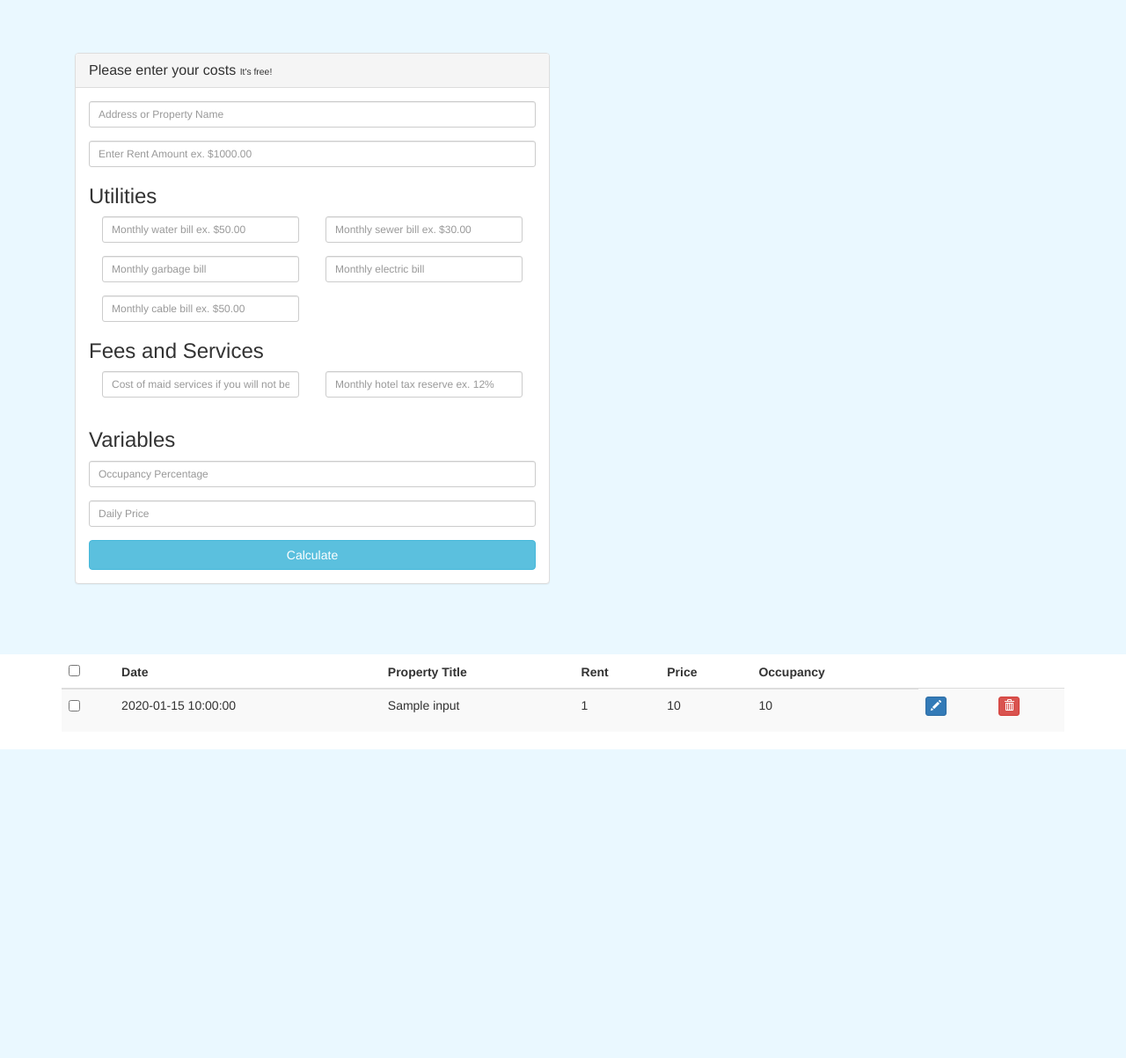
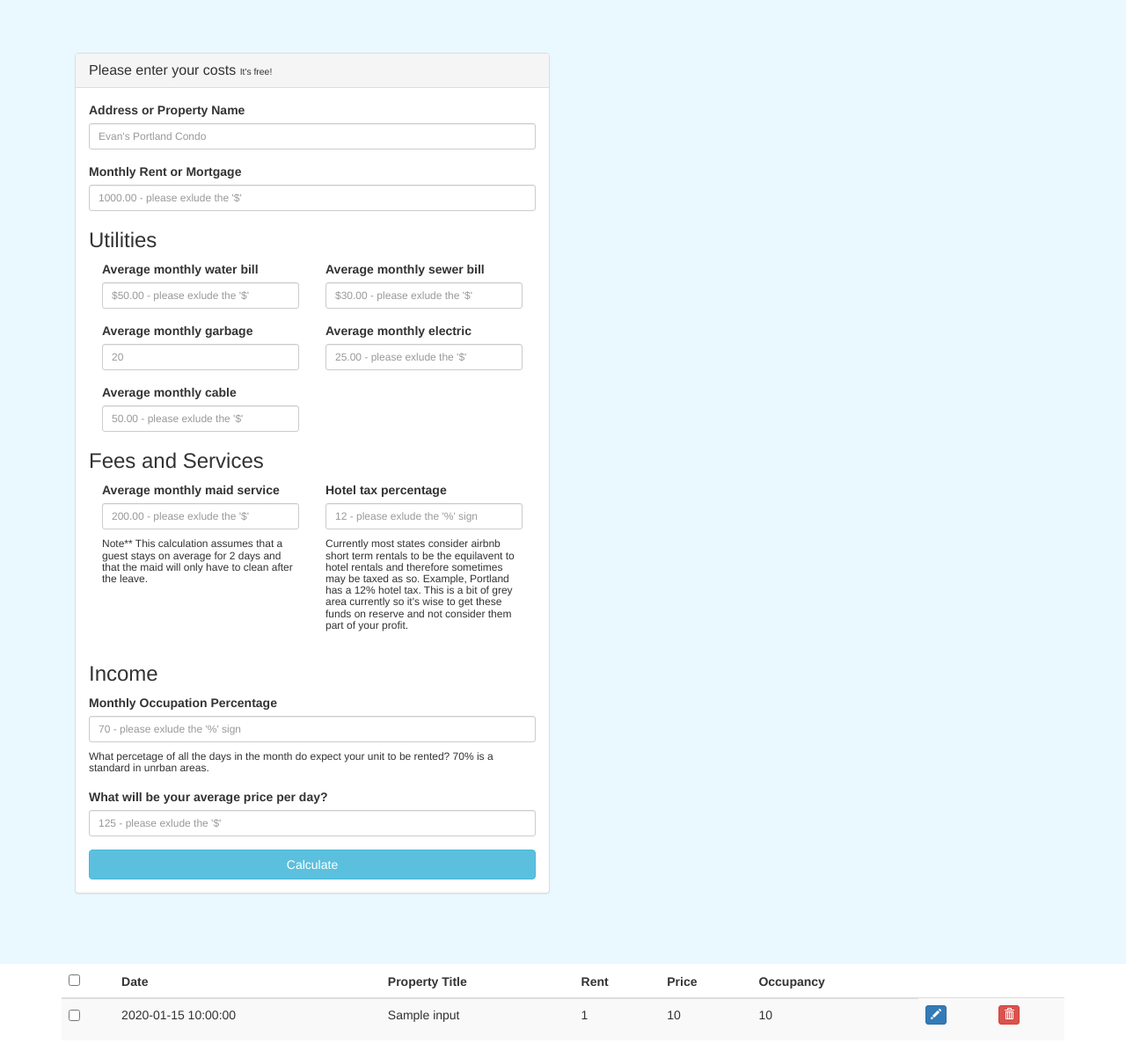
Before and after one commit to puma10/airbnb_calc, a Flask app: page /calc in a window 1280 px wide. Shown: the part 51-1254 px from the top of the page at 88% size. Before the commit the page ends 903 px from the top, so only its background shows below. Run offline with Flask 2, Linux system fonts and the light colour scheme; a user stored in the database is signed in; tables that the repository leaves empty hold one stand-in row (values such as "Sample post"); parts of the project's set-up code (start-up, migrations or seed data) failed here and were passed over; some libraries are stand-ins or nearby versions.

Commit message:
added calculator form clarification

```diff
--- a/my_app/calculate.py
+++ b/my_app/calculate.py
@@ -41,7 +41,7 @@ def calculate_values(data=None):
     airbnb_service_charge = .03
     airbnb_service_charge_monthly = float(
         days_occupied) * float(daily_rate) * airbnb_service_charge
-    # This assumes on average a person stays for 2 days.  Find a better way t0
+    # This assumes on average a person stays for 2 days.  Find a better way to
     # establish this later.
     maid_costs_monthly = float(maid) * float(days_occupied) / 2
     hotel_tax_reserve_monthly = (
--- a/my_app/static/js/main.js
+++ b/my_app/static/js/main.js
@@ -78,7 +78,8 @@ $(document).ready(function() {
       // if the ajax connection was succesful we pass the data back in a json object named results
       		success: function(results) {
 	        	console.log(results);
-
+                // scroll to the top of the window after form submission
+                window.scrollTo(0, 0);
 		        // finds the dom item with an id="results" - results (the variable) holds our data from the home funciton in view. We can access jsonify data with results.total
 		        $('.results').show();
 		        $('#breakeven').show();
--- a/my_app/templates/calculator.html
+++ b/my_app/templates/calculator.html
@@ -17,13 +17,15 @@
 
                         {# title of property #}
                         <div class="form-group">
-                            <input type="text" name="title" id="title" class="form-control input-sm" placeholder="Address or Property Name">
+                            <label for="title">Address or Property Name</label>
+                            <input type="text" name="title" id="title" class="form-control input-sm" placeholder="Evan's Portland Condo">
                         </div>
 
 
                         {# rent amount field #}
                         <div class="form-group">
-                            <input type="text" name="rent" id="rent" class="form-control input-sm" placeholder="Enter Rent Amount ex. $1000.00">
+                            <label for="rent">Monthly Rent or Mortgage</label>
+                            <input type="text" name="rent" id="rent" class="form-control input-sm" placeholder="1000.00 - please exlude the '$'">
                         </div>
 
 
@@ -34,14 +36,16 @@
 
                             {# water #}
                             <div class="col-xs-6 col-sm-6 col-md-6">
-                                <input type="text" name="water" id="water" class="form-control input-sm" placeholder="Monthly water bill ex. $50.00">
+                                <label for="water">Average monthly water bill</label>
+                                <input type="text" name="water" id="water" class="form-control input-sm" placeholder="$50.00 - please exlude the '$' ">
                             </div>
 
 
                             {# sewer #}
                             <div class="col-xs-6 col-sm-6 col-md-6">
+                                <label for="sewer">Average monthly sewer bill</label>
                                 <div class="form-group">
-                                    <input type="text" name="sewer" id="sewer" class="form-control input-sm" placeholder="Monthly sewer bill ex. $30.00">
+                                    <input type="text" name="sewer" id="sewer" class="form-control input-sm" placeholder="$30.00 - please exlude the '$'">
                                 </div>
                             </div>
                         </div>
@@ -51,20 +55,23 @@
 
                             {# garbage #}
                             <div class="col-xs-6 col-sm-6 col-md-6">
-                                <input type="text" name="garbage" id="garbage" class="form-control input-sm" placeholder="Monthly garbage bill">
+                                <label for="garbage">Average monthly garbage</label>
+                                <input type="text" name="garbage" id="garbage" class="form-control input-sm" placeholder="20">
                             </div>
 
 
                             {# electric #}
                             <div class="col-xs-6 col-sm-6 col-md-6">
                                 <div class="form-group">
-                                    <input type="text" name="electric" id="electric" class="form-control input-sm" placeholder="Monthly electric bill">
+                                    <label for="electric">Average monthly electric</label>
+                                    <input type="text" name="electric" id="electric" class="form-control input-sm" placeholder="25.00 - please exlude the '$'">
                                 </div>
                             </div>
 
                             {# cable #}
                             <div class="col-xs-6 col-sm-6 col-md-6">
-                                <input type="text" name="cable" id="cable" class="form-control input-sm" placeholder="Monthly cable bill ex. $50.00">
+                                <label for="electric">Average monthly cable</label>
+                                <input type="text" name="cable" id="cable" class="form-control input-sm" placeholder="50.00 - please exlude the '$'">
                             </div>
 
                         </div>
@@ -79,28 +86,37 @@
 
                             {# maid service #}
                             <div class="col-xs-6 col-sm-6 col-md-6">
-                                <input type="text" name="maid_service" id="maid_service" class="form-control input-sm" placeholder="Cost of maid services if you will not be handeling cleaning ex. $200">
+                                <label for="made_service">Average monthly maid service</label>
+
+                                <input type="text" name="maid_service" id="maid_service" class="form-control input-sm" placeholder="200.00 - please exlude the '$'">
+
+                                <h6>Note** This calculation assumes that a guest stays on average for 2 days and that the maid will only have to clean after the leave.</h6>
                             </div>
 
 
                             {# hotel tax #}
                             <div class="col-xs-6 col-sm-6 col-md-6">
                                 <div class="form-group">
-                                    <input type="text" name="hotel_tax" id="hotel_tax" class="form-control input-sm" placeholder="Monthly hotel tax reserve ex. 12%">
+                                    <label for="hote_tax">Hotel tax percentage</label>
+                                    <input type="text" name="hotel_tax" id="hotel_tax" class="form-control input-sm" placeholder="12 - please exlude the '%' sign">
+                                    <h6>Currently most states consider airbnb short term rentals to be the equilavent to hotel rentals and therefore sometimes may be taxed as so. Example, Portland has a 12% hotel tax. This is a bit of grey area currently so it's wise to get these funds on reserve and not consider them part of your profit.</h6>
                                 </div>
                             </div>
                         </div>
 
-                        <h3>Variables</h3>
+                        <h3>Income</h3>
 
                         {# occupancy #}
                         <div class="form-group">
-                            <input type="text" name="occupancy" id="occupancy" class="form-control input-sm" placeholder="Occupancy Percentage">
+                            <label for="Occupancy">Monthly Occupation Percentage</label>
+                            <input type="text" name="occupancy" id="occupancy" class="form-control input-sm" placeholder="70 - please exlude the '%' sign ">
+                            <h6>What percetage of all the days in the month do expect your unit to be rented?  70% is a standard in unrban areas.</h6>
                         </div>
 
                         {# daily_price #}
                         <div class="form-group">
-                            <input type="text" name="daily_price" id="daily_price" class="form-control input-sm" placeholder="Daily Price">
+                            <label for="electric">What will be your average price per day?</label>
+                            <input type="text" name="daily_price" id="daily_price" class="form-control input-sm" placeholder="125 - please exlude the '$'">
                         </div>
 
 
```
